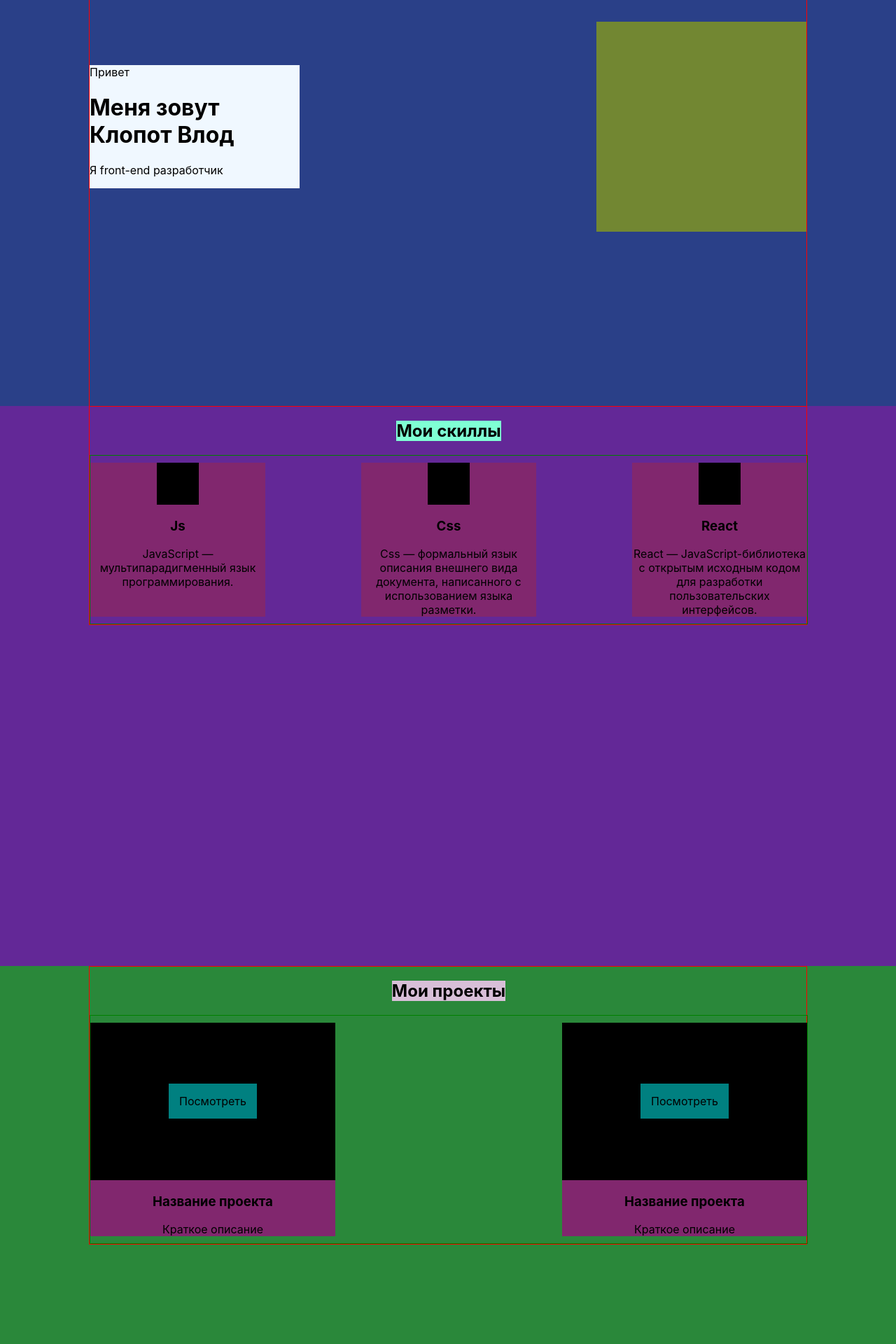
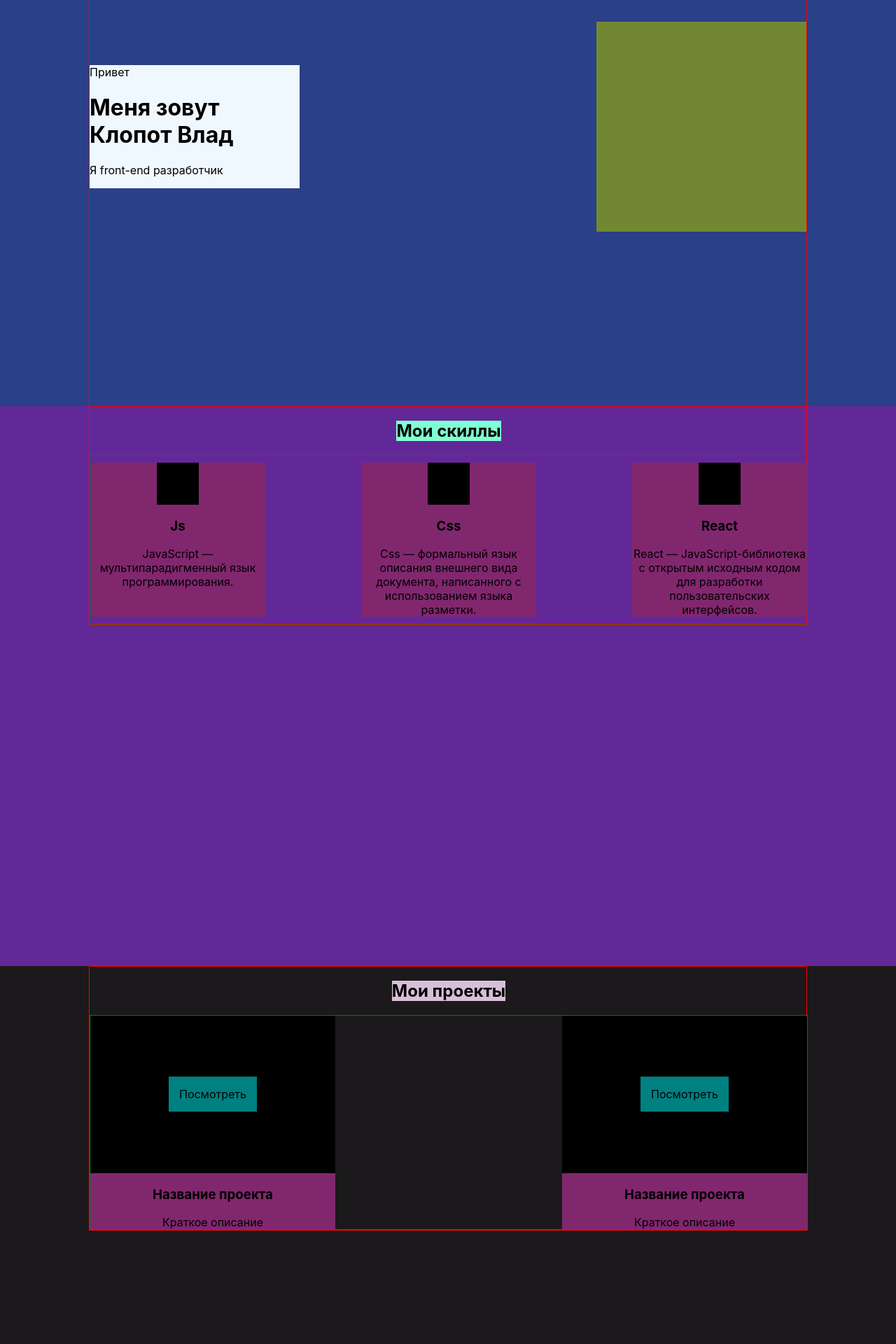
Before and after one commit to Vladon79/Portfolio, a React (Create React App) app: page / in a window 1280 px wide. Shown: the part 300-2220 px from the top of the page at 70% size. Built offline with nearby package versions, Linux system fonts and the light colour scheme.

Commit message:
new_commit

```diff
--- a/src/Contact/Contact.jsx
+++ b/src/Contact/Contact.jsx
@@ -8,13 +8,12 @@ const Contact = (props) => {
       <div className={`${styleContainer.container} ${style.contactContsiner}`}>
       <div className={style.blockContact}>
       <h2 className={style.title}>Контакты</h2>
-      <div className={style.inputs}>
+      <form className={style.inputs}>
         <input className={style.input}/>
         <input className={style.input}/>
         <textarea className={style.textarea}/>
-        <button>Отправить</button>
-
-        </div>
+        <button type='submit'>Отправить</button>
+        </form>
         </div>
       </div>
     </div>
--- a/src/Main/Main.jsx
+++ b/src/Main/Main.jsx
@@ -8,7 +8,7 @@ const Main = () => {
       <div className={styleContainer.container}>
         <div className={style.text}>
           <span>Привет</span>
-          <h1>Меня зовут Клопот Влод</h1>
+          <h1>Меня зовут Клопот Влад</h1>
           <p>Я front-end разработчик</p>
         </div>
         <div className={style.ava}></div>
--- a/src/MyProject/MyProject.jsx
+++ b/src/MyProject/MyProject.jsx
@@ -7,7 +7,9 @@ const MyProject = () => {
   return (
     <div className={style.myProject}>
       <div className={`${styleContainer.container} ${style.myProjectContsiner}`}>
-        <h2 className={style.title}>Мои проекты</h2>
+        <div className={style.title}>
+        <h2>Мои проекты</h2>
+        </div>
         <div className={style.projects}>
           <Project title={'Название проекта'} discription={'Краткое описание'} />
           <Project title={'Название проекта'} discription={'Краткое описание'} />
--- a/src/MyProject/MyProject.module.css
+++ b/src/MyProject/MyProject.module.css
@@ -1,6 +1,6 @@
 .myProject{
     min-height: 100vh;
-    background-color: #2a883a;
+    background-color: #1b191b;
 }
 
 .myProjectContsiner{
@@ -8,7 +8,7 @@
     justify-content: flex-start
 
 }
-.title{
+.title h2{
     background-color: thistle;
 }
 
@@ -19,3 +19,9 @@
     display: flex;
     justify-content: space-between;
 }
+
+@media screen and (max-width: 876px ){
+    .projects{
+        justify-content: center;
+    }
+}
--- a/src/MyProject/Project/Project.module.css
+++ b/src/MyProject/Project/Project.module.css
@@ -5,7 +5,6 @@
     text-align: center;
     width: 350px;
     background-color: #81276e;
-    margin-block: 10px;
 }
 
 
```
